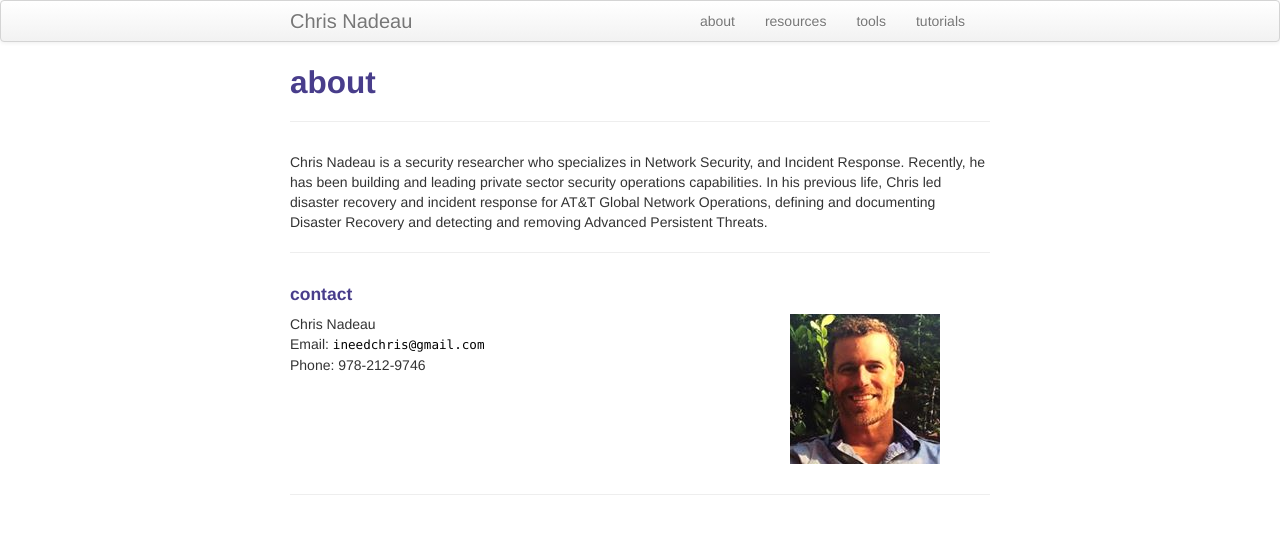
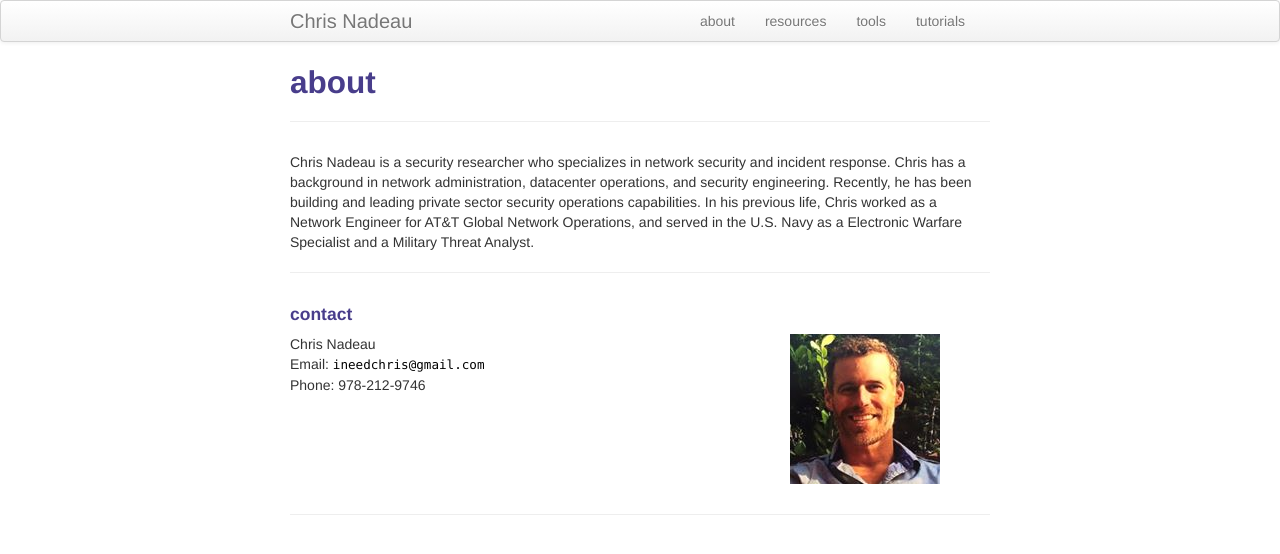
Before and after one commit to dynamicparallax/dynamicparallax.github.io, a Jekyll site: the page built from pages/about.md, in a window 1280 px wide. Shown: the top 554 px of the page. Built offline with Jekyll 4.4.1, drawn with Linux system fonts in a browser that asks for light colours.

Commit message:
Update about.md

```diff
--- a/pages/about.md
+++ b/pages/about.md
@@ -1,10 +1,10 @@
 ---
 layout: page
 title: about
-description: Chris Nadeau is an Inforamtion Security Professional currently working as an Information Security Architect with focuses on ICS/SCADA, Incident Response, MDM, and DLP
+description: Chris Nadeau is an Inforamtion Security Professional currently working as an Information Security Architect with focuses on ICS/SCADA Network Security, Incident Response, MDM, and DLP.
 ---
 
-Chris Nadeau is a security researcher who specializes in Network Security, and Incident Response. Recently, he has been building and leading private sector security operations capabilities. In his previous life, Chris led disaster recovery and incident response for AT&T Global Network Operations, defining and documenting Disaster Recovery and detecting and removing Advanced Persistent Threats.
+Chris Nadeau is a security researcher who specializes in network security and incident response. Chris has a background in network administration, datacenter operations, and security engineering. Recently, he has been building and leading private sector security operations capabilities. In his previous life, Chris worked as a Network Engineer for AT&T Global Network Operations, and served in the U.S. Navy as a Electronic Warfare Specialist and a Military Threat Analyst.
 
 ---
 
```
